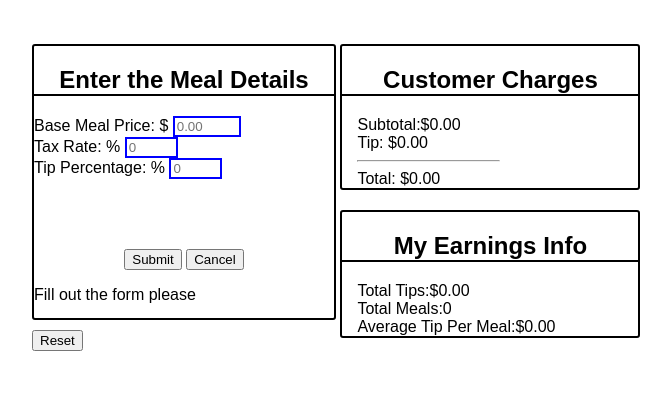
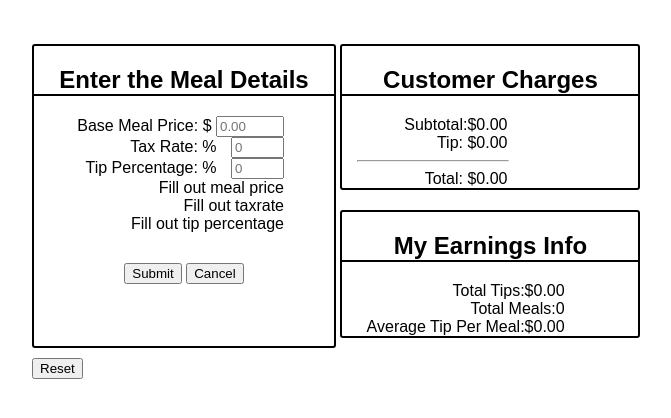
Before and after one commit to evan-007/angular-tips, a plain HTML site: page index.html in a window 1280 px wide. Shown: the part 114-532 px from the top of the page, without its empty margins (283-954 px from the left). Drawn offline with nearby package versions, Linux system fonts and the light colour scheme.

Commit message:
fix error messages

```diff
--- a/css/main.css
+++ b/css/main.css
@@ -17,7 +17,7 @@
 	border-radius: 3px;
 	vertical-align:top;
 	width: 300px;
-	height: 272px;
+	height: 300px;
 }
 
 .right-block {
@@ -52,33 +52,35 @@
 
 .percent {
 	width: 45px;
+	margin-left: 10px;
 }
 
 .mealprice {
 	width: 60px;
 }
 
-.buttons {
-	margin-top: 70px;
-	text-align: center;
+form  {
+	text-align: right;
+	margin-right: 50px;
 }
 
-.ng-pristine input {
-	border: 2px solid blue;
+.buttons {
+	margin-top: 30px;
+	padding-left: 50px;
+	text-align: center;
+
 }
 
-.ng-dirty.ng-valid input{
+input .ng-dirty.ng-valid {
 	border: 2px solid green;
 }
 
-.ng-dirty.ng-invalid input{
+input .ng-dirty.ng-invalid{
 	border: 2px solid red;
 }
 
-
-
 #line {
-	width: 50%;
+	width: 100%;
 	float: left;
 }
 
@@ -91,3 +93,13 @@
 .aligntext {
 	margin-left: 15px;
 }
+
+.results {
+	width: 150px;
+	text-align: right;
+}
+
+.data {
+	width: 70%;
+	text-align: right;
+}
--- a/index.html
+++ b/index.html
@@ -19,18 +19,21 @@
 				<input type="number" name="taxrate" ng-model="input.taxRate" placeholder="0" class="percent" required><br>
 				<label for="tippercentage">Tip Percentage: %</label>
 				<input type="number" name="tippercentage" ng-model="input.tipPercentage" placeholder="0" class="percent" required><br>
+				<span ng-if="inputForm.mealprice.$dirty && inputForm.mealprice.$invalid || inputForm.mealprice.$pristine">Fill out meal price</span><br>
+				<span ng-if="inputForm.taxrate.$dirty && inputForm.taxrate.$invalid || inputForm.taxrate.$pristine">Fill out taxrate</span><br>
+				<span ng-if="inputForm.tippercentage.$invalid || inputForm.tippercentage.$pristine">Fill out tip percentage</span><br>
 				<div class="buttons">
 					<button type="submit" text="Submit" id="submit">Submit</button>
 					<button type="button" ng-click='clear(); preventDefault();'>Cancel</button>
 				</div>
 			</form>
-			<p ng-show="inputForm.$invalid">Fill out the form please</p>
 		</div>
+
 		<div class='right-block'>
 			<div class='top'>
 				<h2>Customer Charges</h2>
 				<div ng-controller="resultsCtrl">
-					<div class="aligntext">
+					<div class="aligntext results">
 						Subtotal:{{output.subtotal | currency}}<br/>
 						Tip: {{output.tip | currency}}<br/>
 						<hr id='line'><br/>
@@ -43,7 +46,7 @@
 			<div class='bottom'>
 				<h2>My Earnings Info</h2>
 				<div ng-controller="earningsCtrl">
-					<div class="aligntext">
+					<div class="aligntext data">
 						Total Tips:{{earnings.tips | currency}}<br/>
 						Total Meals:{{earnings.meals | number}}<br/>
 						Average Tip Per Meal:{{earnings.average | currency}}<br/>
```
